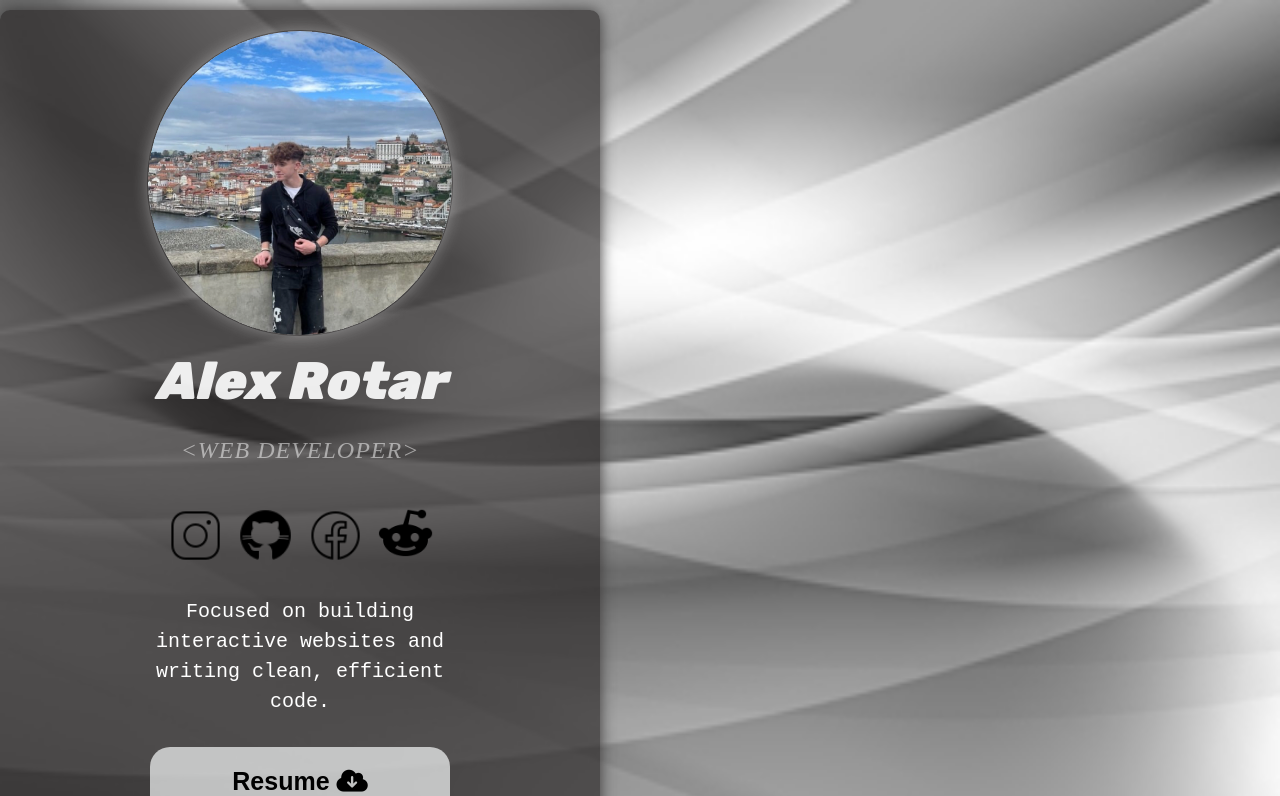
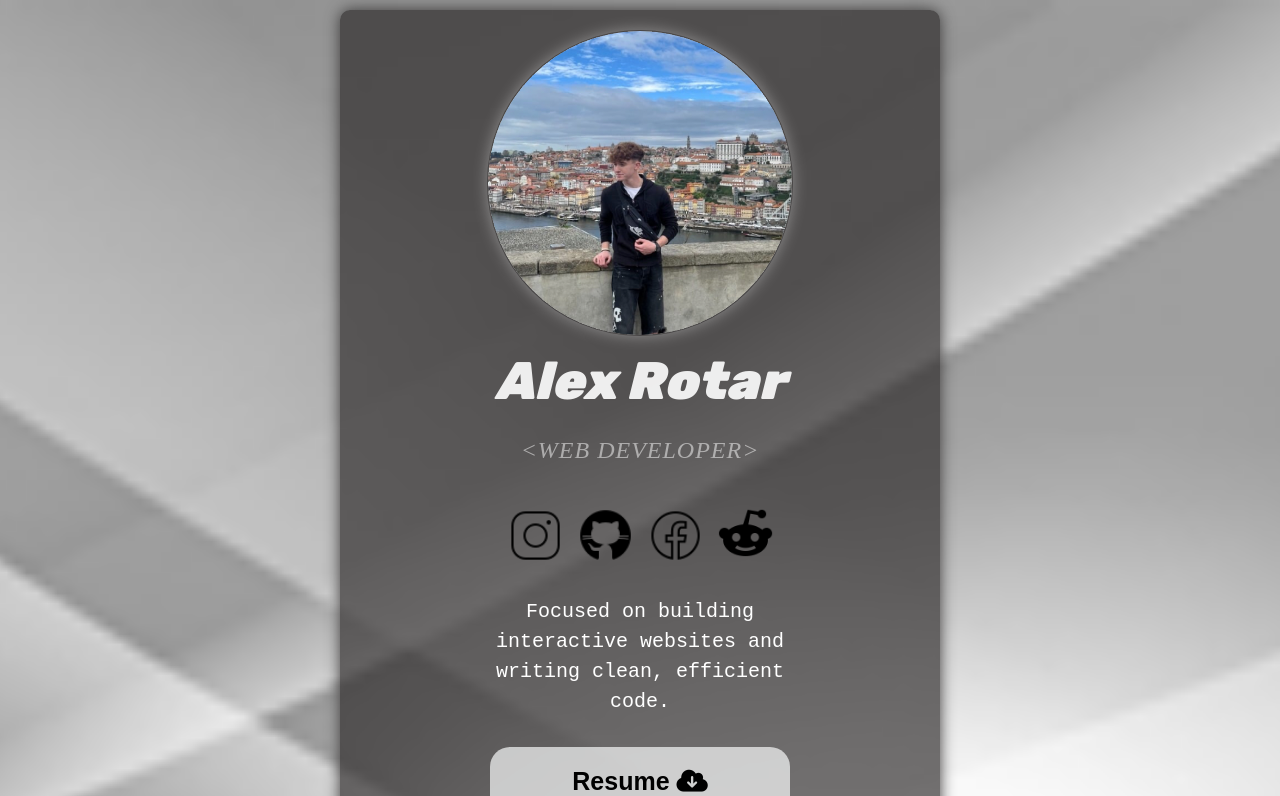
Before and after one commit to alecs007/alecs007.github.io, a React (Vite) app: page / in a window 1280 px wide. Shown: the top 796 px of the page. Built offline with nearby package versions, Linux system fonts and the light colour scheme.

Commit message:
Update App.css

```diff
--- a/src/App.css
+++ b/src/App.css
@@ -2,9 +2,11 @@
   margin: 0;
   padding: 0;
   gap: 20px;
-
+  display: flex;
+  flex-direction: column;
+  align-items: center;
   overflow: auto;
-  height: 100vh;
+  min-height: 100vh;
   background-image: url("./assets/background2.jpg");
   background-size: cover;
   background-position: center;
@@ -15,8 +17,7 @@ body {
   width: 100vw;
   margin: 0;
   padding: 0;
-  overflow: hidden;
-  position: fixed;
+  overflow: auto;
   box-sizing: border-box;
 }
 p {
```
